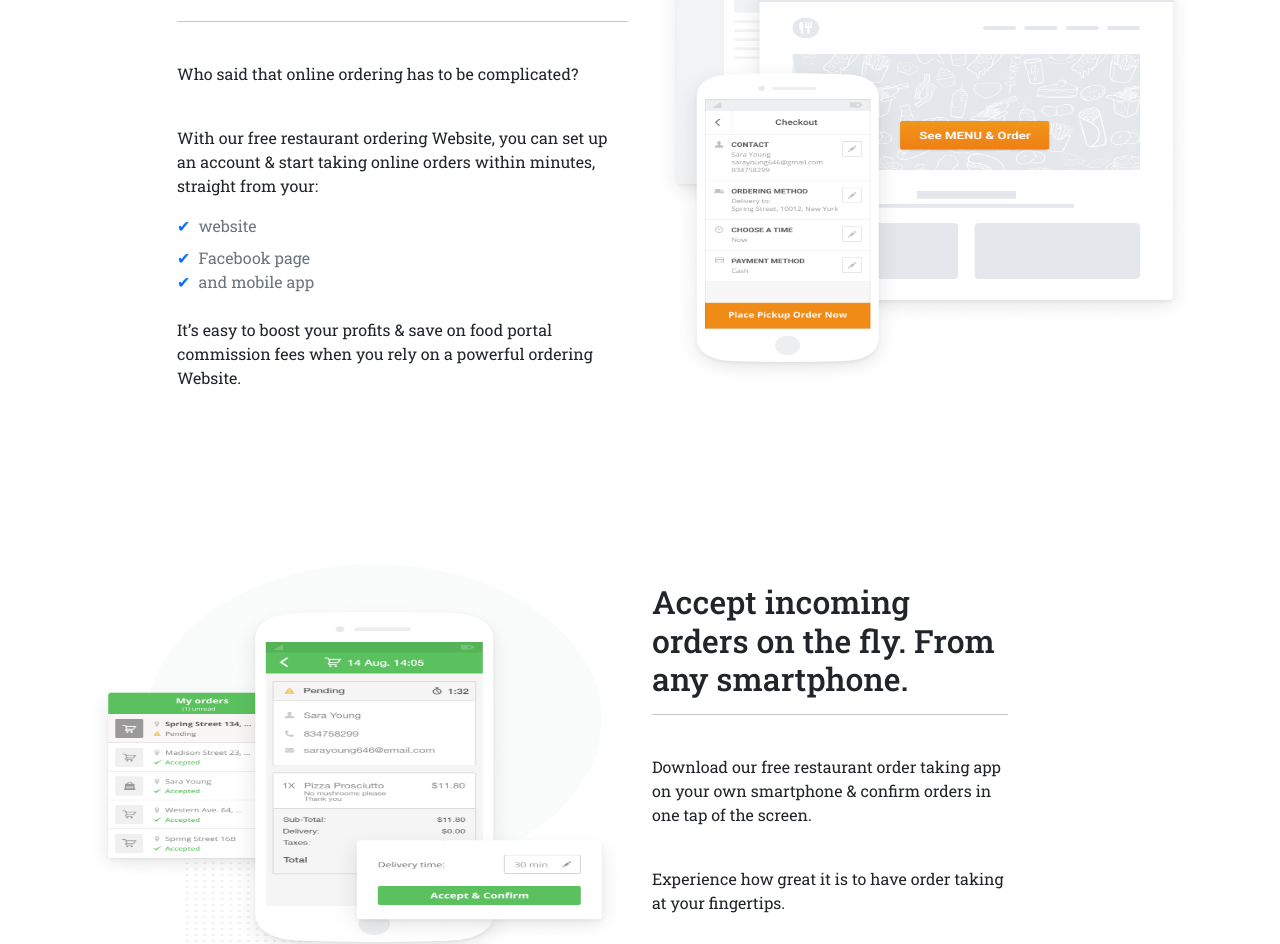
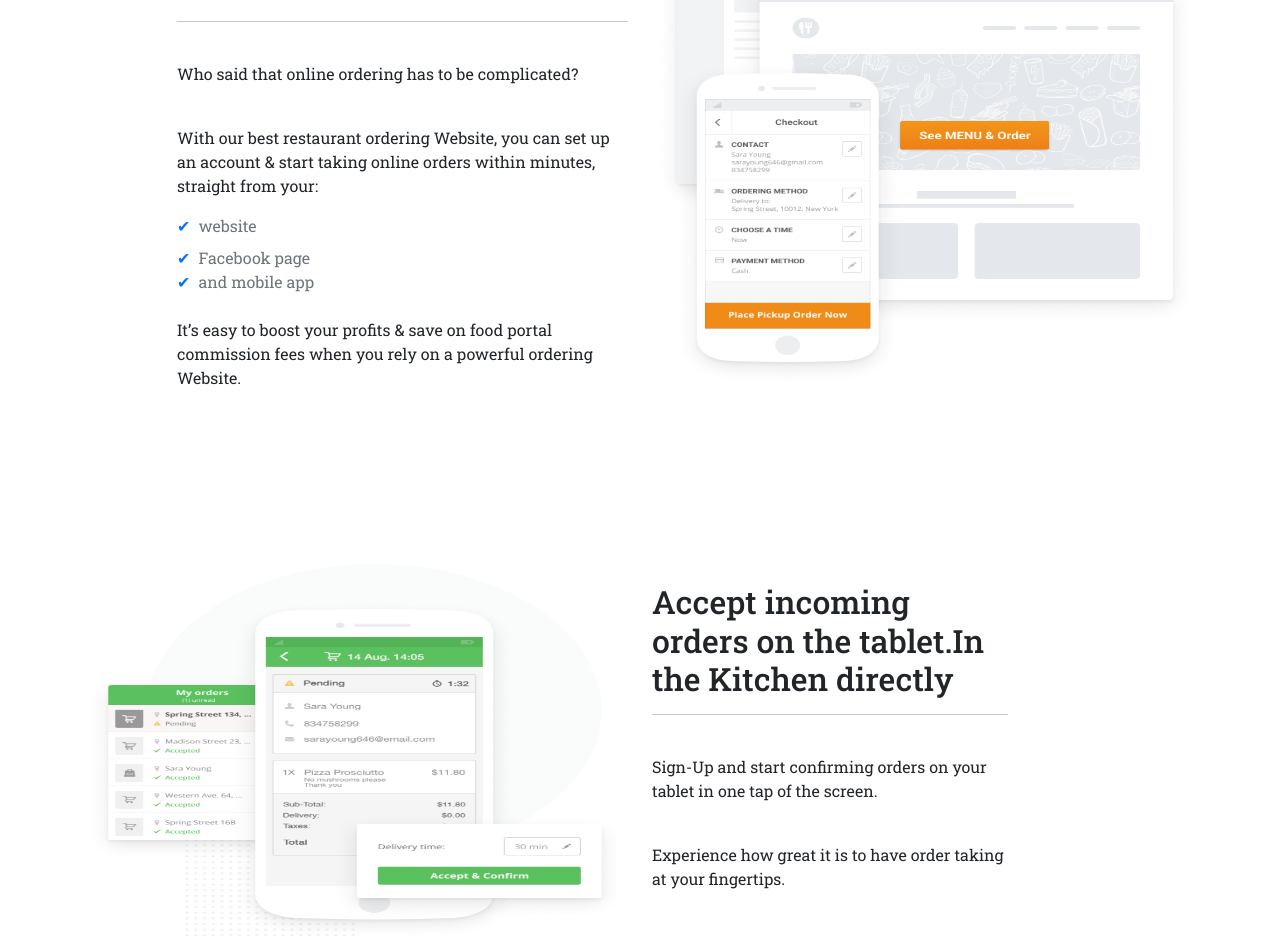
Before and after one commit to seaTechWeb/NewFrontend, a React (Create React App) app: page /orderxperts/RestaurantService in a window 1280 px wide. Shown: the part 1048-1992 px from the top of the page. Built offline with nearby package versions, Linux system fonts and the light colour scheme.

Commit message:
Update RestaurantService.js

```diff
--- a/src/components/Xperts_Restaurant/RestaurantService.js
+++ b/src/components/Xperts_Restaurant/RestaurantService.js
@@ -102,7 +102,7 @@ export default function RestaurantService() {
                             <br />
                             <p>Who said that online ordering has to be complicated?</p>
                             <br />
-                            <p>With our free restaurant ordering Website, you can set up an account & start taking online orders within minutes, straight from your:</p>
+                            <p>With our best restaurant ordering Website, you can set up an account & start taking online orders within minutes, straight from your:</p>
 
                             <div className="text-secondary">
                                 <div className="d-flex align-items-start mb-2">
@@ -137,10 +137,10 @@ export default function RestaurantService() {
                     </div>
                     <div className='col-md-4 d-flex align-items-center mt-2'>
                         <div ref={thirdSectionTextRef}>
-                            <h2>Accept incoming orders on the fly. From any smartphone.</h2>
+                            <h2>Accept incoming orders on the tablet.In the Kitchen directly</h2>
                             <hr />
                             <br />
-                            <p>Download our free restaurant order taking app on your own smartphone & confirm orders in one tap of the screen.</p>
+                            <p>Sign-Up and start confirming orders on your tablet in one tap of the screen.</p>
                             <br />
                             <p>Experience how great it is to have order taking at your fingertips.</p>
                             <br />
```
